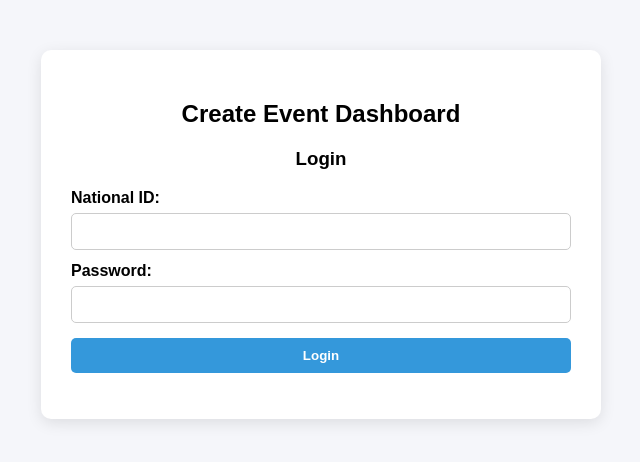
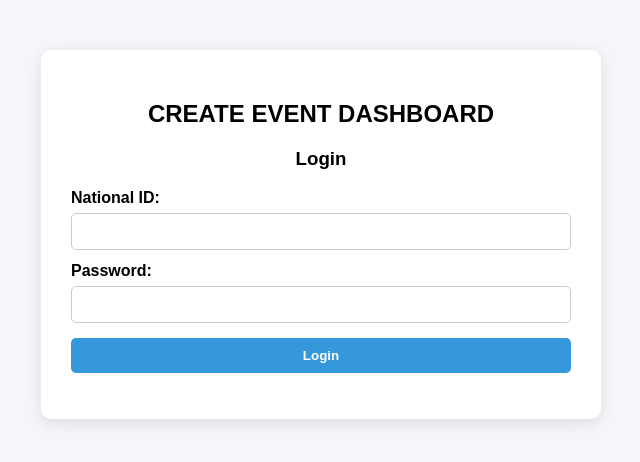
Before and after one commit to masomodigital/create-event-UI, a plain HTML site: page index.html in a window 1280 px wide. Shown: the whole page, without its empty margins (319-959 px from the left). Drawn offline with Linux system fonts and the light colour scheme.

Commit message:
Update index.html

```diff
--- a/index.html
+++ b/index.html
@@ -55,7 +55,7 @@
 <body>
 
   <div class="container" id="loginSection">
-    <h2>Create Event Dashboard</h2>
+    <h2>CREATE EVENT DASHBOARD</h2>
     <h3>Login</h3>
     <label>National ID: <input type="text" id="loginId"></label>
     <label>Password: <input type="password" id="loginPassword"></label>
```
